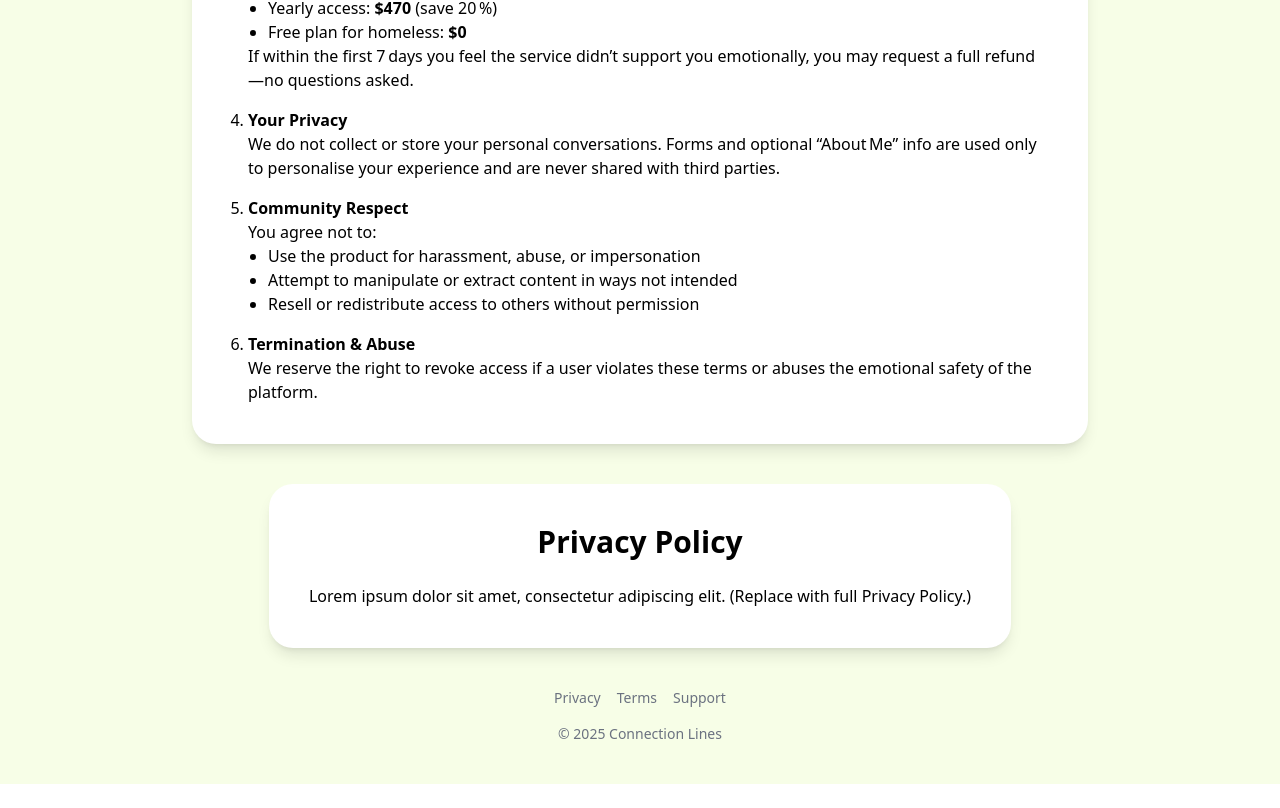
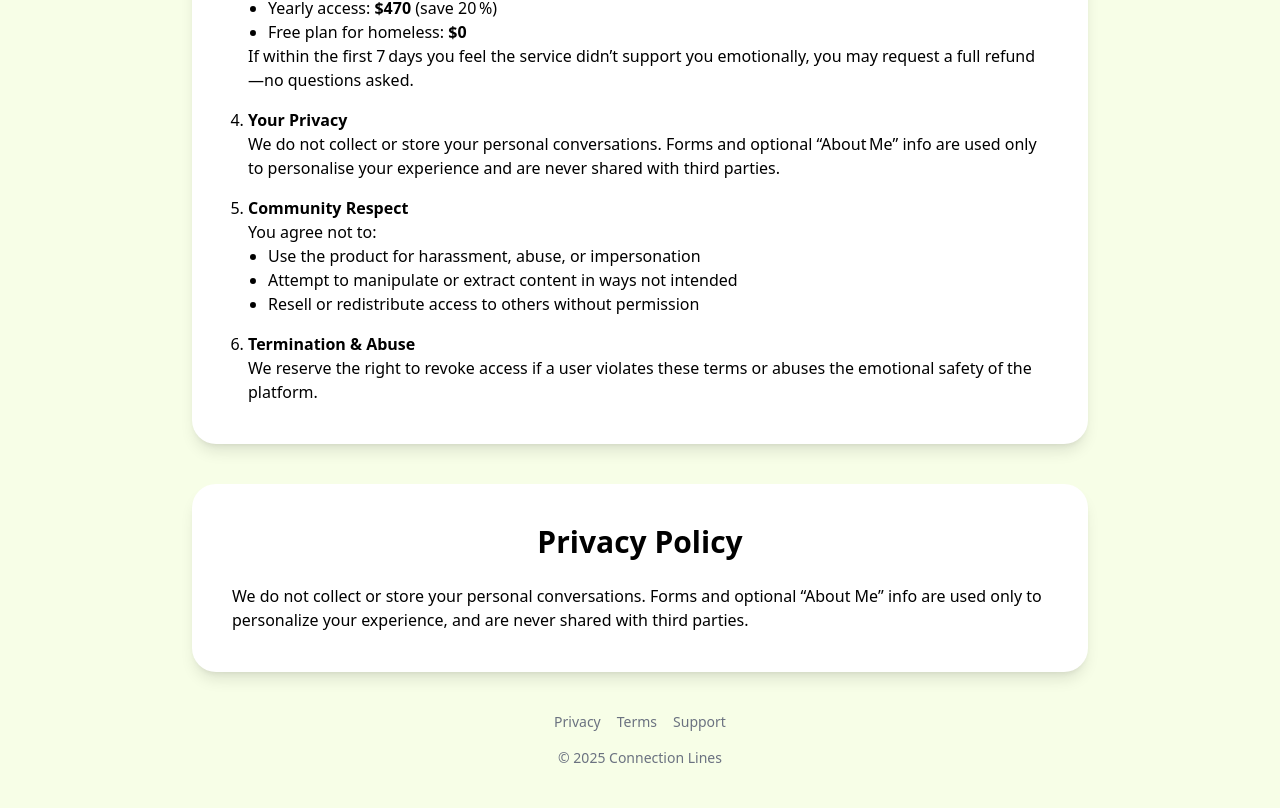
Before and after one commit to megapod/clp, a Next.js app: page / in a window 1280 px wide. Shown: the part 1385-2193 px from the top of the page. Before the commit the page ends 2169 px from the top, so only its background shows below. Built offline with nearby package versions, Linux system fonts and the light colour scheme.

Commit message:
Auto-import v338

```diff
--- a/pages/index.js
+++ b/pages/index.js
@@ -55,7 +55,7 @@ We reserve the right to revoke access if a user violates these terms or abuses t
 </li>
 </ol>
 `;
-const privacyHtml = `<p>Lorem ipsum dolor sit amet, consectetur adipiscing elit. (Replace with full Privacy Policy.)</p>`;
+const privacyHtml = `<p>We do not collect or store your personal conversations. Forms and optional “About Me” info are used only to personalize your experience, and are never shared with third parties.</p>`;
 
 export default function Home() {
   const [open, setOpen] = useState(false);
```
